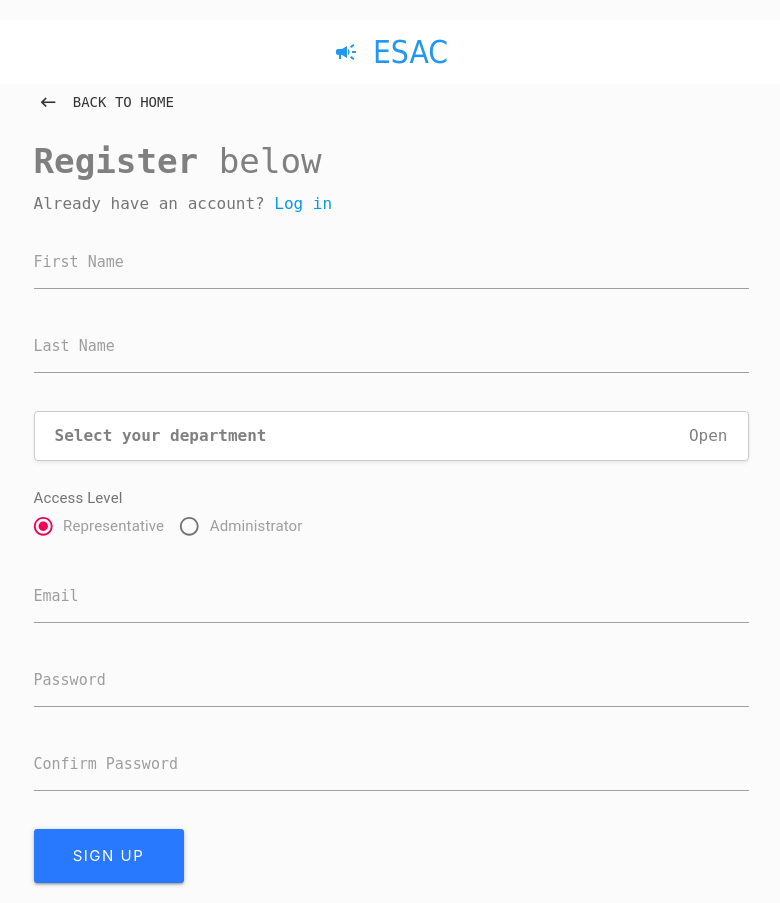
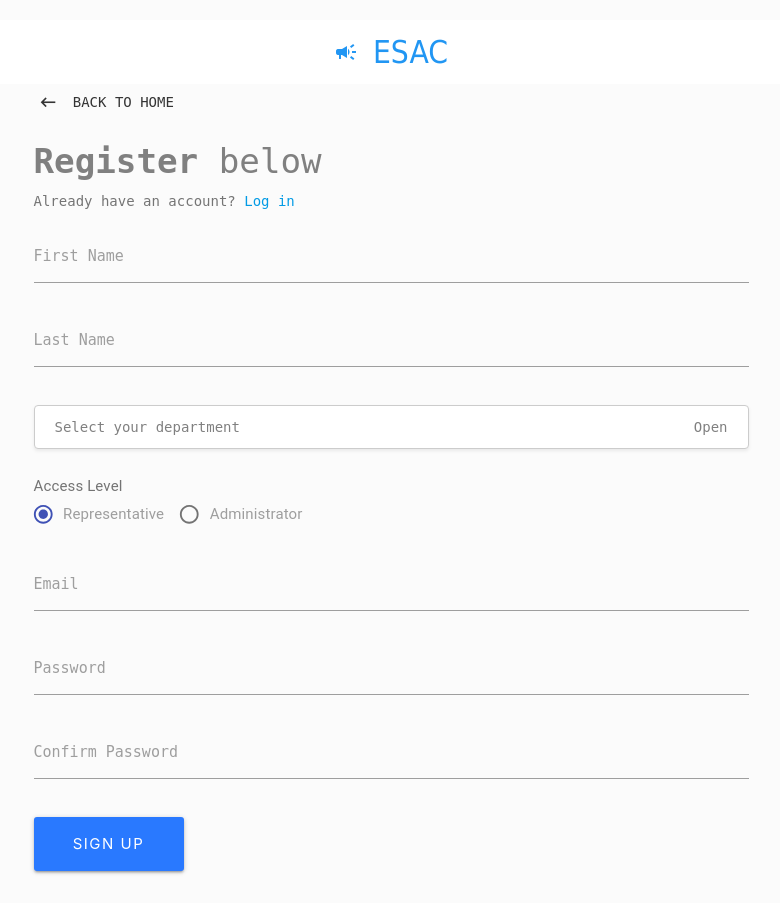
Before and after one commit to Umbrella-lnc/ESAC-Dashboard, a React (Create React App) app in the folder client/: page /register in a window 1280 px wide. Shown: the whole page, without its empty margins (249-1029 px from the left). Built offline with nearby package versions, Linux system fonts and the light colour scheme.

Commit message:
radio button color changed to blue and dropdown bold taken out

```diff
--- a/client/src/components/Access-level-radio-button.js
+++ b/client/src/components/Access-level-radio-button.js
@@ -15,9 +15,9 @@ export default function RadioButtonsGroup() {
   return (
     <FormControl component="fieldset">
         <FormLabel component="legend" color="grey">Access Level</FormLabel>
-        <RadioGroup row aria-label="access-level" name="access-level-1" value={value} onChange={handleChange}>
-          <FormControlLabel value="representative" control={<Radio />} label="Representative" labelPlacement="end"/>
-          <FormControlLabel value="admin" control={<Radio />} label="Administrator" labelPlacement="end" />
+        <RadioGroup row color="grey" aria-label="access-level" name="access-level-1" value={value} onChange={handleChange}>
+          <FormControlLabel value="representative" control={<Radio color="primary" />} label="Representative" labelPlacement="end"/>
+          <FormControlLabel value="admin" control={<Radio color="primary" />} label="Administrator" labelPlacement="end" />
         </RadioGroup>
     </FormControl>
   );
--- a/client/src/components/Dropdown.scss
+++ b/client/src/components/Dropdown.scss
@@ -20,7 +20,7 @@ body {
   margin: 20px 0;
   padding: 0;
   line-height: 1;
-  font-size: 16px;
+  font-size: 14px;
   font-family: 'monospace', sans-serif;
   color:grey;
   background-color: #fbfbfb;
@@ -59,10 +59,6 @@ body {
     cursor: pointer;
     width: 100%;
     padding: 0 20px;
-
-    &__title--bold {
-      font-weight: bold;
-    }
   }
 
   .dd-list {
```
